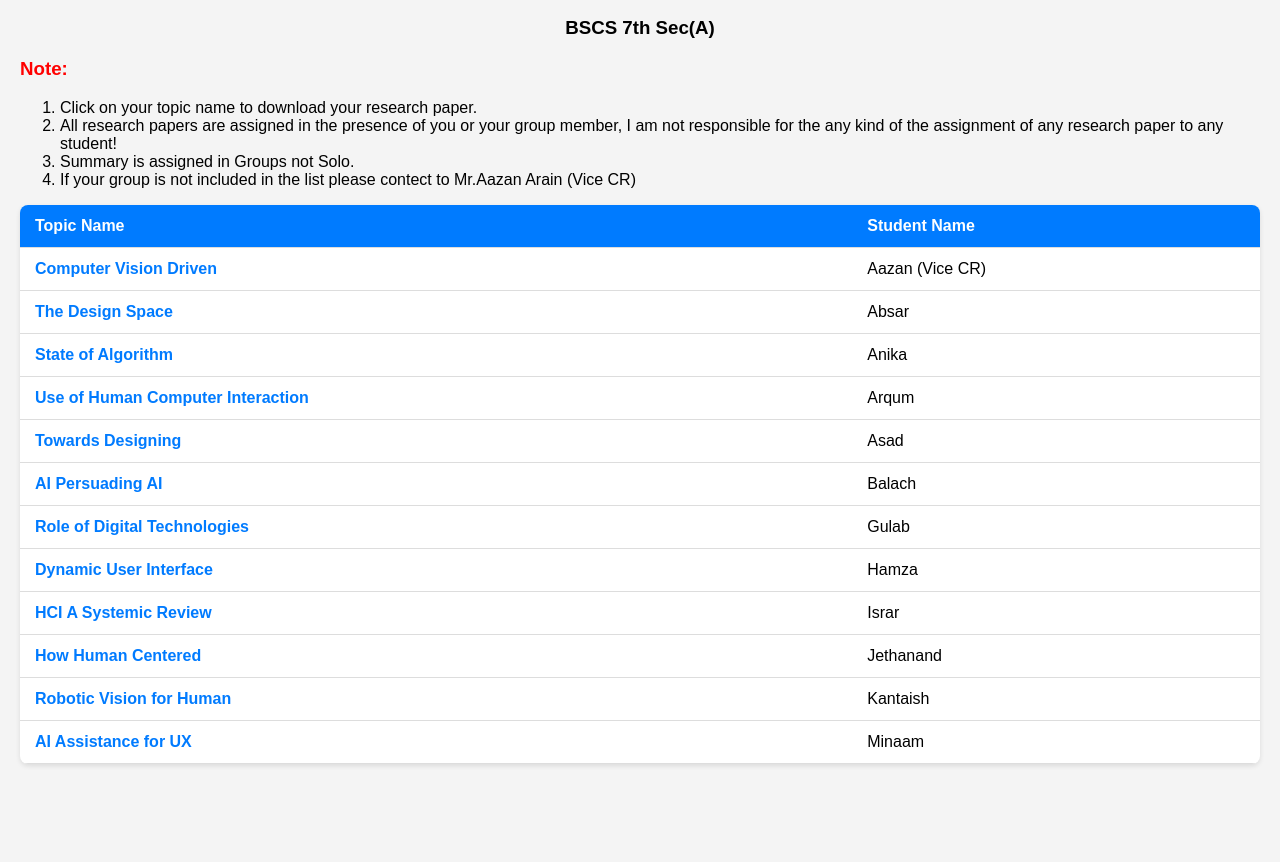
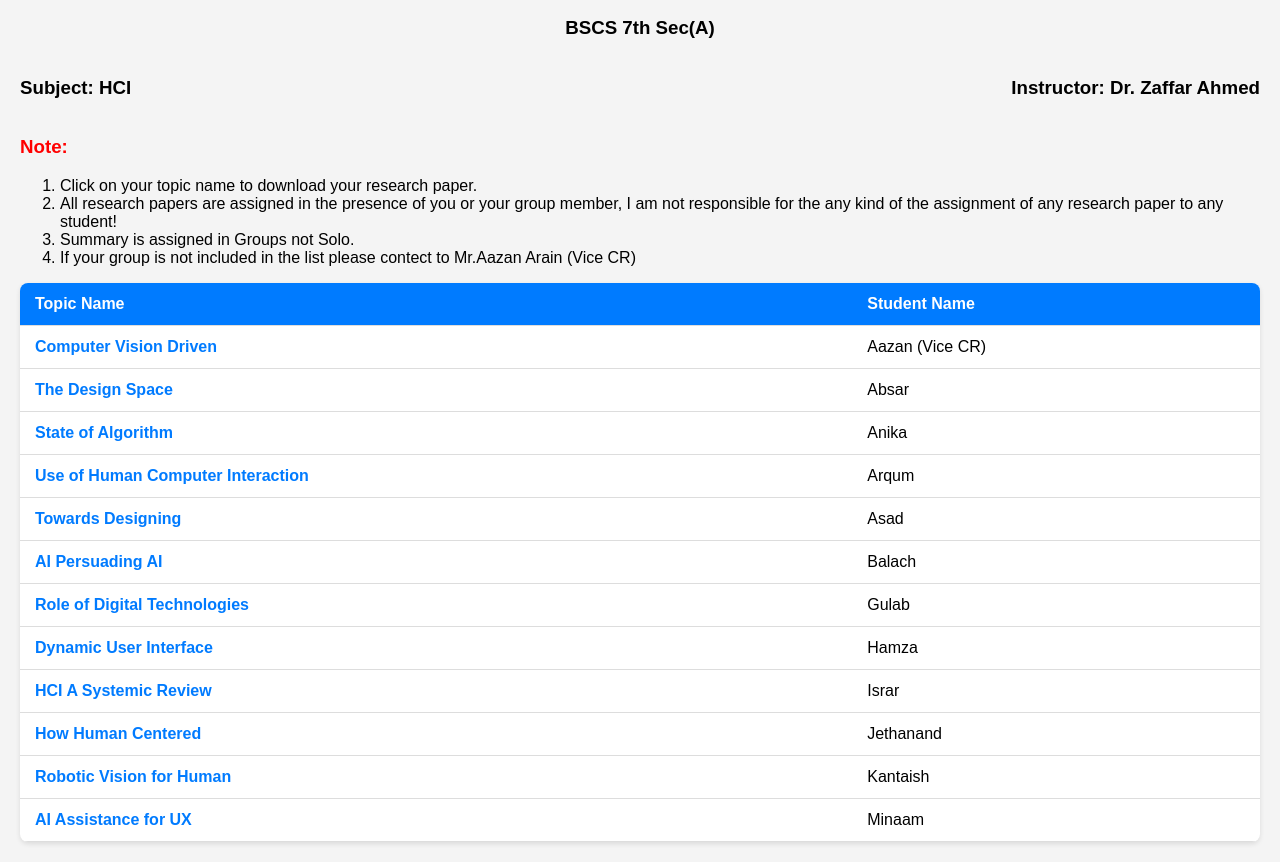
Before and after one commit to azan17/summary, a plain HTML site: page index.html in a window 1280 px wide. Shown: the part 61-923 px from the top of the page. Before the commit the page ends 845 px from the top, so only its background shows below. Drawn offline with Linux system fonts and the light colour scheme.

Commit message:
Update index.html

```diff
--- a/index.html
+++ b/index.html
@@ -75,6 +75,13 @@
 <body>
     <h1>Research Paper for Summary</h1>
     <h3 class="center">BSCS 7th Sec(A)</h3>
+    <div style="
+    display: flex;
+    justify-content: space-between;
+">
+        <h3>Subject: HCI</h3>
+        <h3>Instructor: Dr. Zaffar Ahmed</h3>
+    </div>
     <h3 class="red">Note:</h3>
     <ol>
         <li>Click on your topic name to download your research paper.</li>
```
